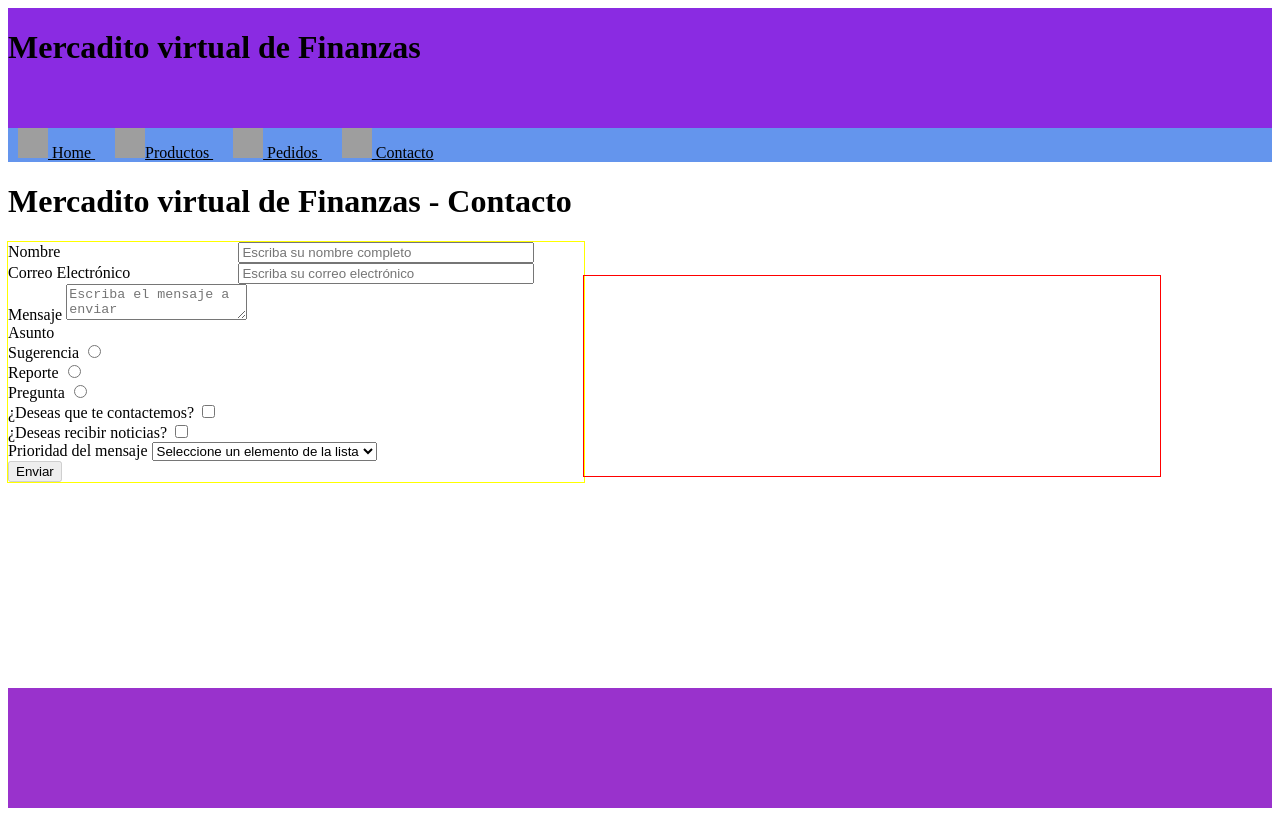
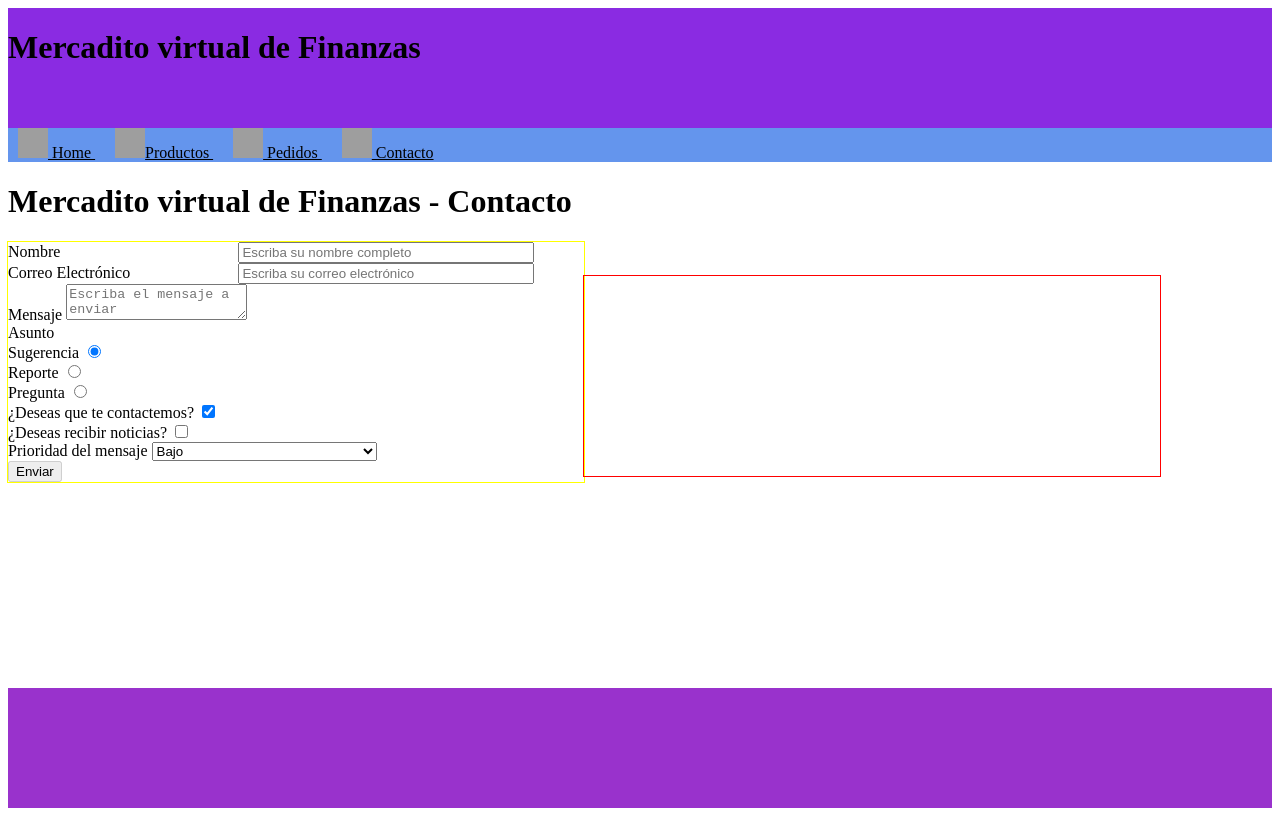
Before and after one commit to intecproof-learning/angular, an Angular app: page /contacto/crear in a window 1280 px wide. Built offline with nearby package versions, Linux system fonts and the light colour scheme; grey boxes are pictures that could not be loaded.

Commit message:
Ejercicio

```diff
--- a/src/app/contacto/crear/crear.component.html
+++ b/src/app/contacto/crear/crear.component.html
@@ -10,7 +10,14 @@
             placeholder="Escriba su nombre completo" required maxlength="50" minlength="5" />
         <div *ngIf="form['nombre'].touched && form['nombre'].invalid">
             <div *ngIf="form['nombre'].errors && form['nombre'].errors['required']">
-                El nombre es requerido</div>
+                El nombre es requerido
+            </div>
+            <div *ngIf="form['nombre'].errors && form['nombre'].errors['maxlength']">
+                El número máximo de caracteres es de 50
+            </div>
+            <div *ngIf="form['nombre'].errors && form['nombre'].errors['minlength']">
+                El número mínimo de caracteres es de 5
+            </div>
         </div>
     </div>
 
@@ -22,7 +29,17 @@
             placeholder="Escriba su correo electrónico" required maxlength="50" minlength="5" />
         <div *ngIf="form['email'].touched && form['email'].invalid">
             <div *ngIf="form['email'].errors && form['email'].errors['required']">
-                El email es requerido</div>
+                El email es requerido
+            </div>
+            <div *ngIf="form['email'].errors && form['email'].errors['email']">
+                Debe capturar un correo electrónico válido
+            </div>
+            <div *ngIf="form['email'].errors && form['email'].errors['maxlength']">
+                El número máximo de caracteres es de 50
+            </div>
+            <div *ngIf="form['email'].errors && form['email'].errors['minlength']">
+                El número mínimo de caracteres es de 5
+            </div>
         </div>
     </div>
 
@@ -30,8 +47,8 @@
         <label id="contacto-lbl-mensaje" for="contacto-inp-mensaje">
             Mensaje
         </label>
-        <textarea id="contacto-inp-mensaje" name="Mensaje" placeholder="Escriba el mensaje a enviar" required
-            maxlength="250" minlength="5"></textarea>
+        <textarea formControlName="mensaje" id="mensaje" name="mensaje" placeholder="Escriba el mensaje a enviar"
+            required maxlength="250" minlength="5"></textarea>
     </div>
 
     <div>
@@ -43,21 +60,24 @@
                 <label id="contacto-lbl-asunto-sugerencia" for="contacto-inp-asunto-sugerencia">
                     Sugerencia
                 </label>
-                <input id="contacto-inp-asunto-sugerencia" type="radio" required value="Sugerencia" name="Asunto" />
+                <input formControlName="asunto" id="contacto-inp-asunto-sugerencia" type="radio" required
+                    value="Sugerencia" name="asunto" />
             </div>
 
             <div>
                 <label id="contacto-lbl-asunto-reporte" for="contacto-inp-asunto-reporte">
                     Reporte
                 </label>
-                <input id="contacto-inp-asunto-reporte" type="radio" required value="Reporte" name="Asunto" />
+                <input id="contacto-inp-asunto-reporte" type="radio" required value="Reporte" name="asunto"
+                    formControlName="asunto" />
             </div>
 
             <div>
                 <label id="contacto-lbl-asunto-pregunta" for="contacto-inp-asunto-pregunta">
                     Pregunta
                 </label>
-                <input id="contacto-inp-asunto-pregunta" type="radio" required value="Pregunta" name="Asunto" />
+                <input id="contacto-inp-asunto-pregunta" type="radio" required value="Pregunta" name="asunto"
+                    formControlName="asunto" />
             </div>
         </div>
     </div>
@@ -66,21 +86,22 @@
         <label id="contacto-lbl-contactar" for="contacto-inp-contactar">
             ¿Deseas que te contactemos?
         </label>
-        <input id="contacto-inp-contactar" type="checkbox" value="Contactar" name="Contactar" />
+        <input id="contacto-inp-contactar" type="checkbox" value="Contactar" formControlName="contactar"
+            name="contactar" />
     </div>
 
     <div>
         <label id="contacto-lbl-noticias" for="contacto-inp-noticias">
             ¿Deseas recibir noticias?
         </label>
-        <input id="contacto-inp-noticias" type="checkbox" value="Noticias" name="Noticias" />
+        <input id="contacto-inp-noticias" type="checkbox" value="Noticias" formControlName="noticias" name="noticias" />
     </div>
 
     <div>
         <label id="contacto-lbl-propridad" for="contacto-inp-propridad">
             Prioridad del mensaje
         </label>
-        <select id="contacto-inp-propridad" name="Prioridad">
+        <select id="contacto-inp-propridad" formControlName="prioridad" name="prioridad">
             <option value="0">Seleccione un elemento de la lista</option>
             <option value="1">Crítico</option>
             <option value="2">Alto</option>
--- a/src/app/contacto/crear/crear.component.ts
+++ b/src/app/contacto/crear/crear.component.ts
@@ -16,8 +16,16 @@ export class CrearComponent implements OnInit {
 
   ngOnInit(): void {
     this._form = new FormGroup({
-      nombre: new FormControl('', [Validators.required]),
-      email: new FormControl('', [Validators.required])
+      nombre: new FormControl('', [Validators.required,
+        Validators.maxLength(50), Validators.minLength(5)]),
+      email: new FormControl('', [Validators.required,
+        Validators.maxLength(50), Validators.minLength(5), Validators.email]),
+      mensaje: new FormControl('', [Validators.required,
+        Validators.maxLength(1000), Validators.minLength(5)]),
+      asunto: new FormControl('Sugerencia'),
+      contactar: new FormControl(true),
+      noticias: new FormControl(false),
+      prioridad: new FormControl(4)
     });
   }
 
--- a/src/app/contacto/icontacto.ts
+++ b/src/app/contacto/icontacto.ts
@@ -2,4 +2,9 @@ export interface Icontacto {
     id: number;
     nombre: string;
     email: string;
+    mensaje: string;
+    asunto: string;
+    contactar: boolean;
+    noticias: boolean;
+    prioridad: number;
 }
```
